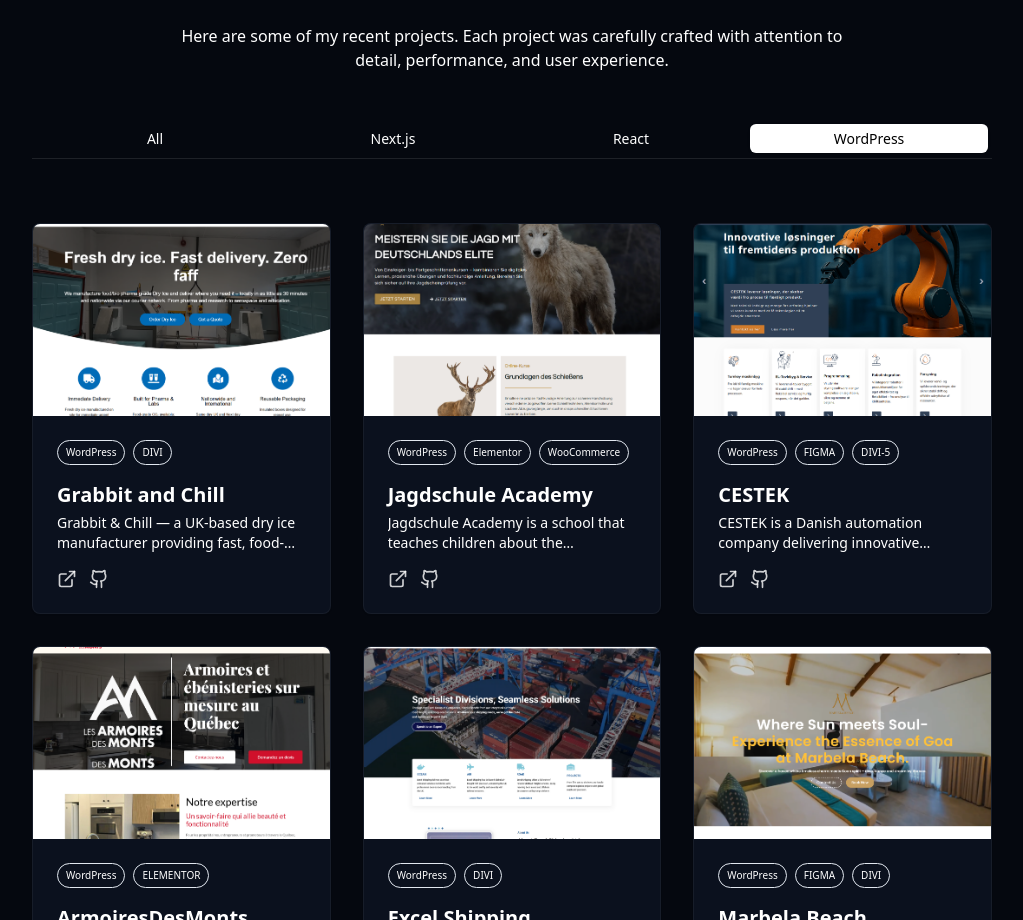
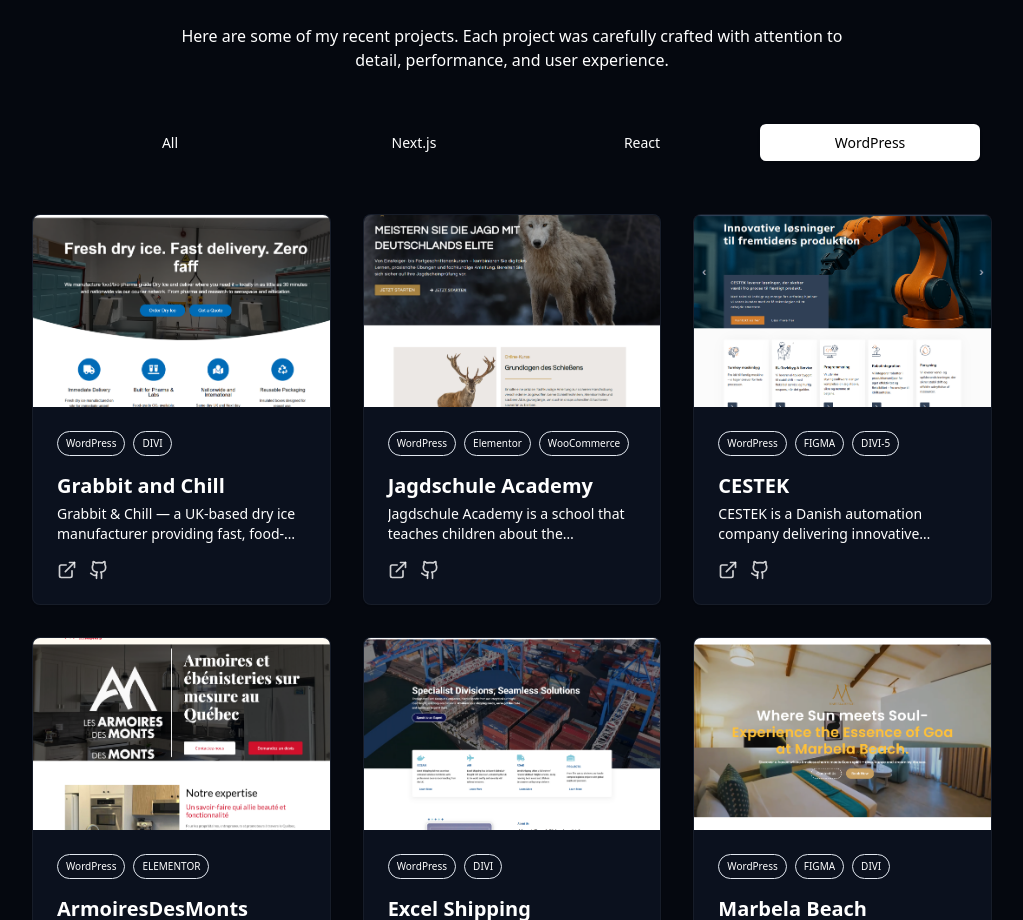
Before and after one commit to Pkabdullah/Portfolio-App, a Next.js app: page / in a window 1280 px wide. Shown: the part 1471-2391 px from the top of the page, without its empty margins (128-1151 px from the left). Built offline with nearby package versions, Linux system fonts and the light colour scheme.

Commit message:
Refactor Projects component layout and styles

```diff
--- a/src/components/Projects.jsx
+++ b/src/components/Projects.jsx
@@ -205,12 +205,12 @@
         </p>
 
 
-      <div className="flex justify-center mb-12 w-full">
+<div className="flex justify-center mb-12 w-full px-2">
   <Tabs defaultValue="WordPress" className="w-full" onValueChange={setActiveTab}>
-    <TabsList className="flex w-full h-auto overflow-x-auto bg-transparent p-1 no-scrollbar justify-start md:justify-center border-b border-white/10 rounded-none mb-4">
+    <TabsList className="flex flex-wrap w-full h-auto bg-transparent p-1 gap-2 justify-center border-none">
       <TabsTrigger
         value="All"
-        className="flex-1 min-w-[80px] text-white data-[state=active]:bg-white data-[state=active]:text-black cursor-pointer rounded-md transition-all"
+        className="px-6 py-2 text-white data-[state=active]:bg-white data-[state=active]:text-black cursor-pointer rounded-full transition-all"
       >
                 All
               </TabsTrigger>
```
